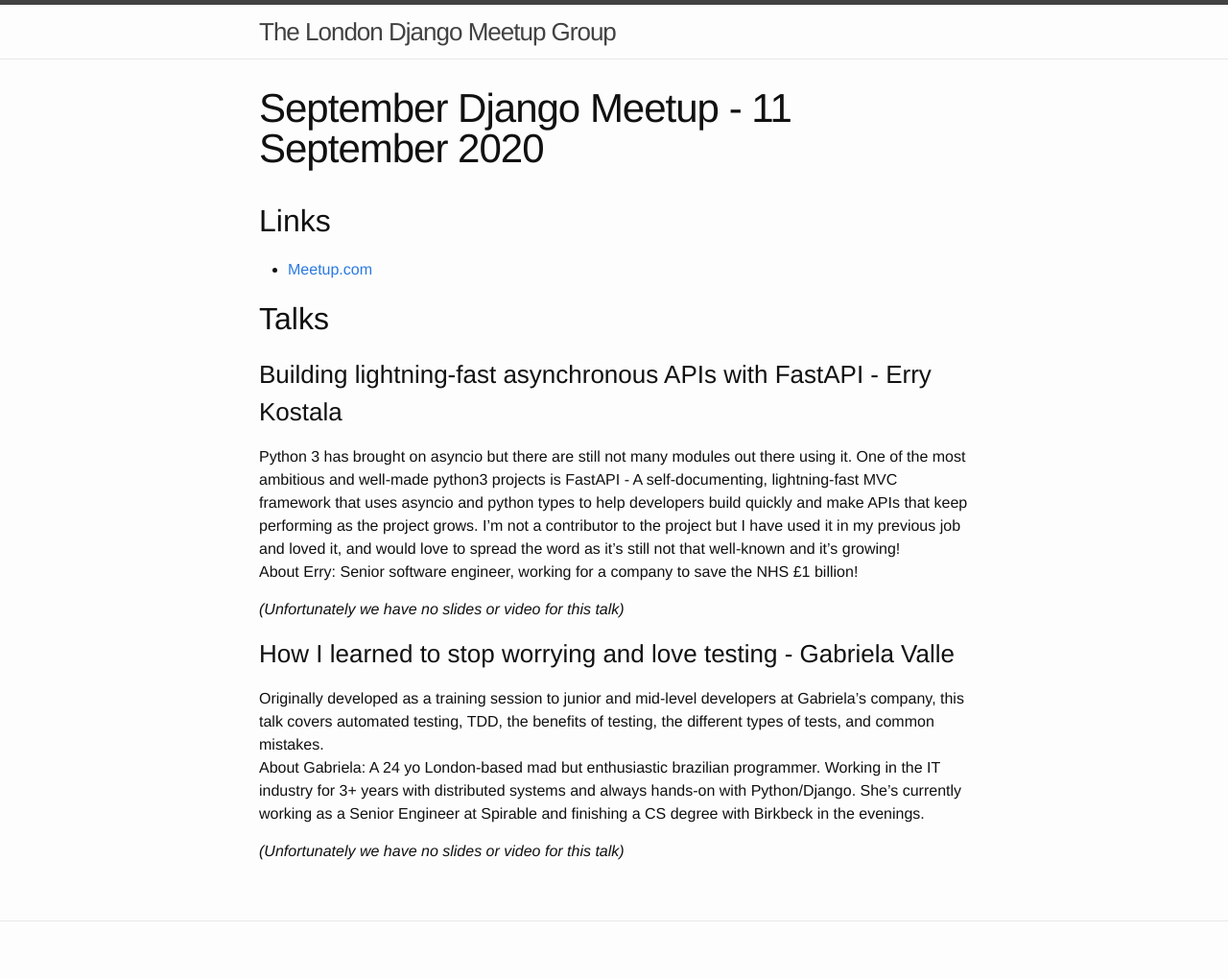
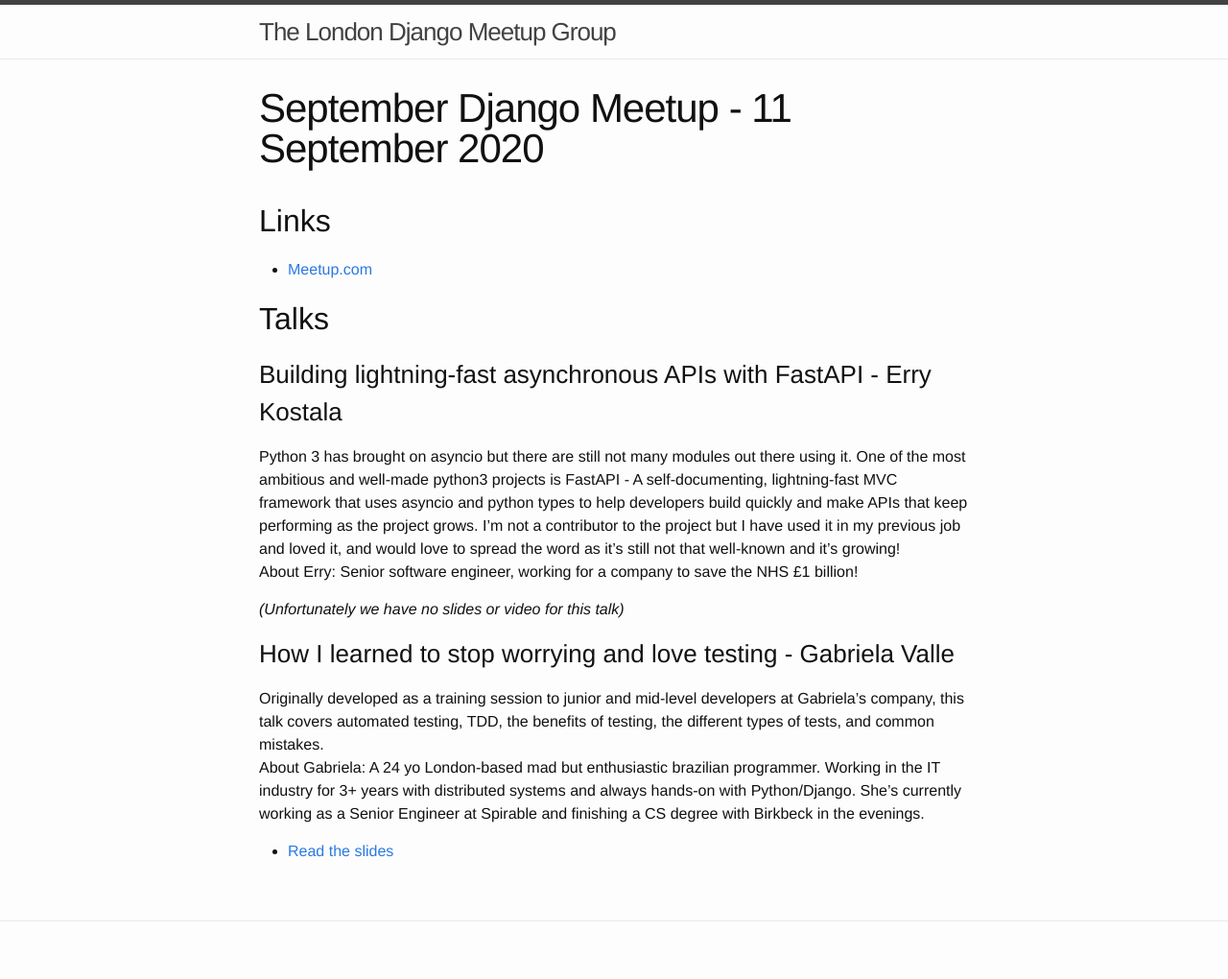
Before and after one commit to djangolondon/djangolondon.github.io, a Jekyll site: the page built from _meetups/2020-09-08.md, in a window 1280 px wide. Shown: the whole page at 96% size. Built offline with Jekyll 4.4.1, drawn with Linux system fonts in a browser that asks for light colours; some of the changed lines change nothing that is shown.

Commit message:
Add slides for Gabriela's talk on testing (#118)

```diff
--- a/_meetups/2020-09-08.md
+++ b/_meetups/2020-09-08.md
@@ -11,4 +11,5 @@ talks:
 - title: How I learned to stop worrying and love testing
   speaker: Gabriela Valle
   description: "Originally developed as a training session to junior and mid-level developers at Gabriela's company, this talk covers automated testing, TDD, the benefits of testing, the different types of tests, and common mistakes.<br>About Gabriela: A 24 yo London-based mad but enthusiastic brazilian programmer. Working in the IT industry for 3+ years with distributed systems and always hands-on with Python/Django. She's currently working as a Senior Engineer at Spirable and finishing a CS degree with Birkbeck in the evenings."
+  slides: https://github.com/djangolondon/djangolondon.github.io/blob/main/_meetups/Slides/2020-09-08/how-i-learned-to-stop-worrying-and-love-testing.pdf
 ---
```
Also changed, not shown: 1 other file.
